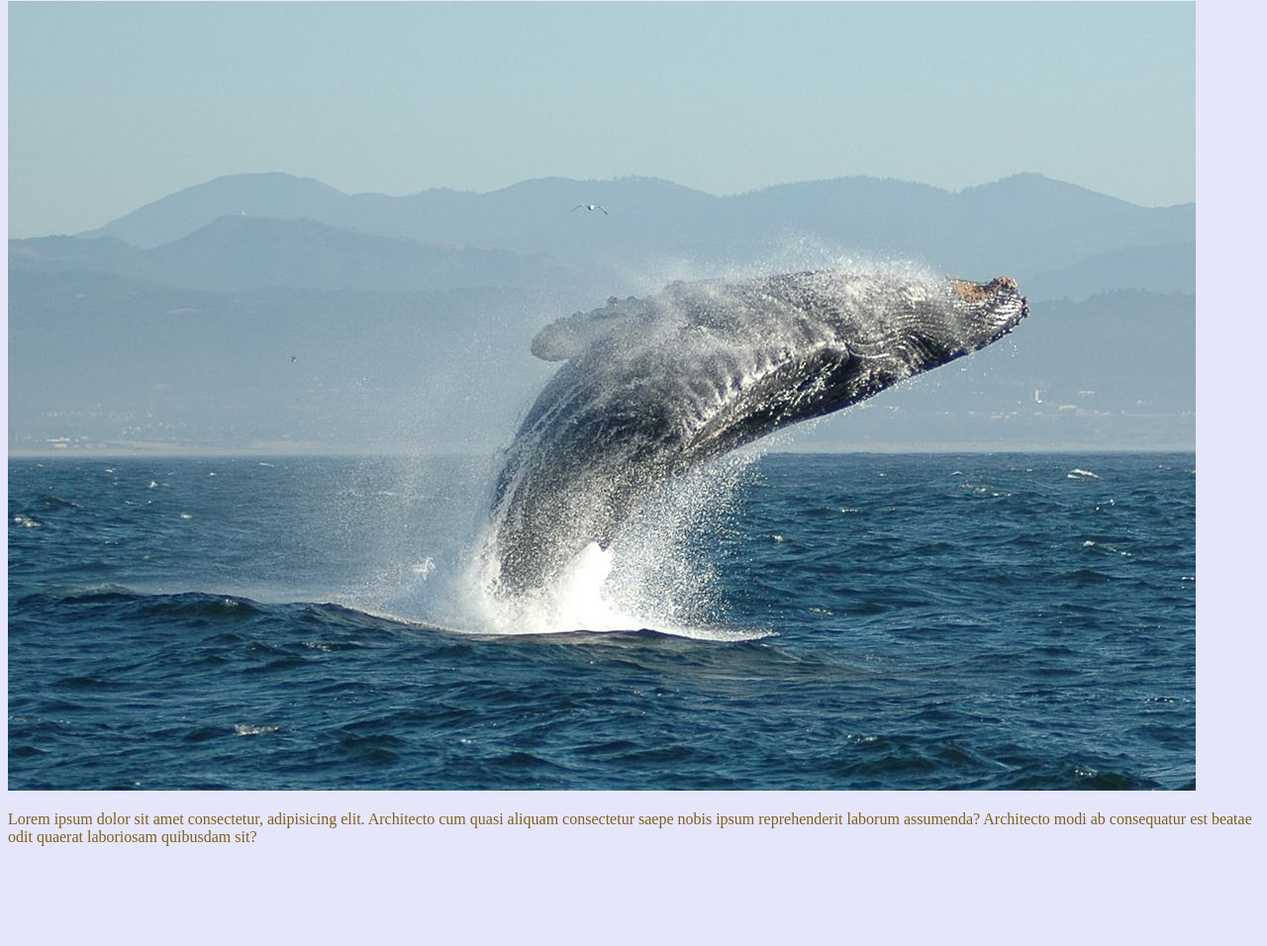
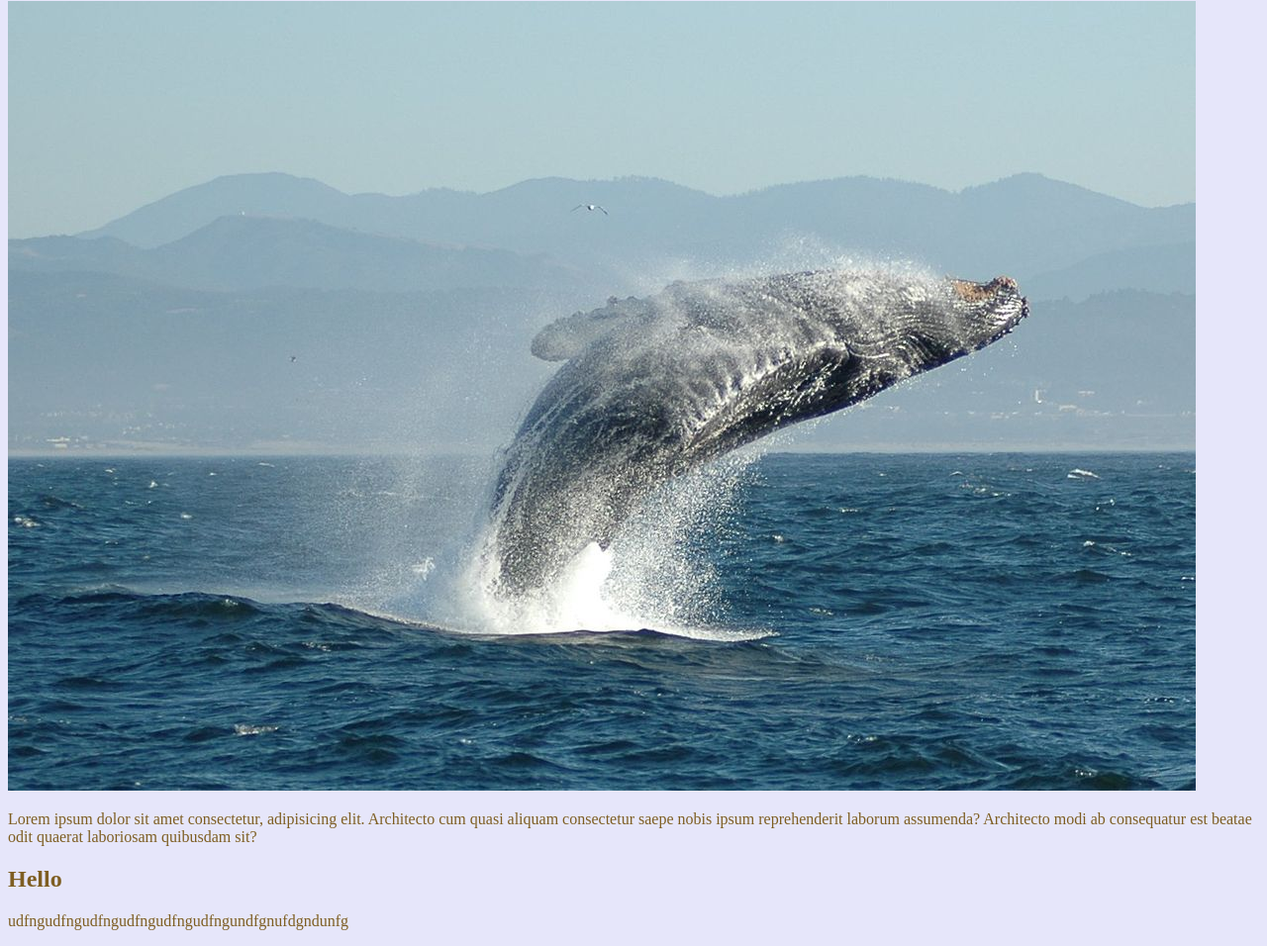
Before and after one commit to thefallll/01Project, a plain HTML site: page index.html in a window 1280 px wide. Shown: the part 79-1035 px from the top of the page at 99% size. Before the commit the page ends 950 px from the top, so only its background shows below. Drawn offline with Linux system fonts and the light colour scheme.

Commit message:
Addh2
added h2

```diff
--- a/index.html
+++ b/index.html
@@ -11,5 +11,7 @@
     <h1>Работа с git</h1>
     <img src="img/whale.jpg" alt="photo">
     <p>Lorem ipsum dolor sit amet consectetur, adipisicing elit. Architecto cum quasi aliquam consectetur saepe nobis ipsum reprehenderit laborum assumenda? Architecto modi ab consequatur est beatae odit quaerat laboriosam quibusdam sit?</p>
+    <h2> Hello </h2>
+    <p> udfngudfngudfngudfngudfngudfngundfgnufdgndunfg </p>
 </body>
 </html>
```
